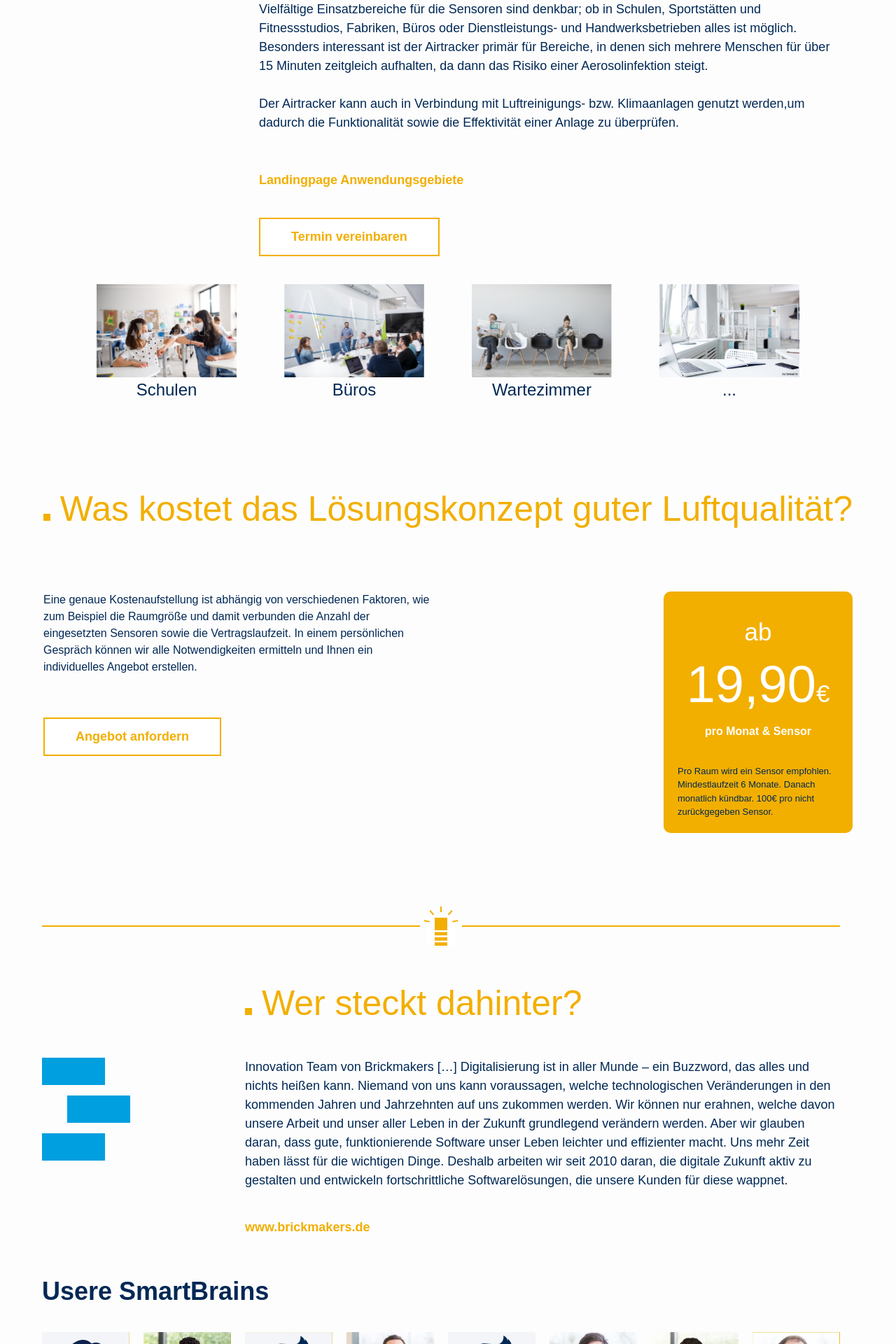
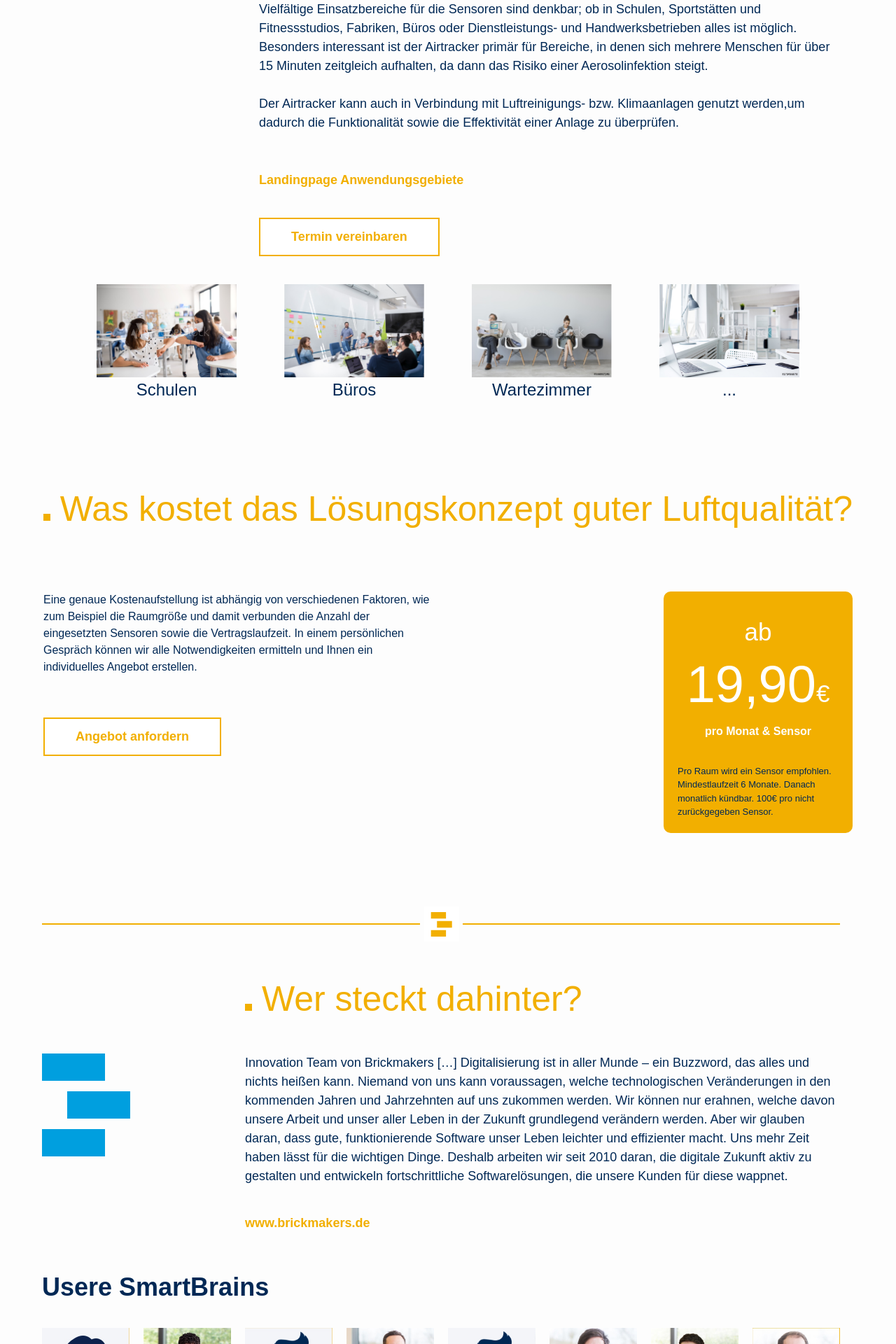
Before and after one commit to BrickmakersGmbH/smartbricks-website, a Jekyll site: the page built from pages/index.html, in a window 1280 px wide. Shown: the part 4480-6400 px from the top of the page at 70% size. Built offline with Jekyll 4.4.1, drawn with Linux system fonts in a browser that asks for light colours; some web fonts are replaced.

Commit message:
[BUEMO-12] replace light bulb for bricks

```diff
--- /dev/null
+++ b/_includes/amber-separator.html
@@ -0,0 +1,40 @@
+<div class="amber-container">
+  <div class="border"></div>
+  <svg class="amber" xmlns="http://www.w3.org/2000/svg" width="51" height="50" viewBox="0 0 51 50">
+    <g fill="none" fill-rule="evenodd">
+        <g>
+            <g>
+                <g>
+                    <path fill="#FFF" d="M0 0H50V50H0z" transform="translate(-774 -5354) translate(230 5354) translate(544.699)"/>
+                    <g fill="#F2AF00" fill-rule="nonzero">
+                        <path d="M30 12.857L30 22.143 8.571 22.143 8.571 12.857zM21.429 25.714L21.429 35 0 35 0 25.714zM21.429 0L21.429 9.286 0 9.286 0 0z" transform="translate(-774 -5354) translate(230 5354) translate(544.699) translate(10 8)"/>
+                    </g>
+                </g>
+            </g>
+        </g>
+    </g>
+</svg>
+  <div class="border"></div>
+</div>
+
+<style>
+.amber-container {
+    display: flex;
+    max-width: 1140px;
+    width: 100%;
+    align-items: center;
+
+}
+
+.border {
+ border: solid 1px #f2af00;
+ flex-grow: 2;
+ height: 0px;
+}
+
+.amber {
+    flex-grow: 0;
+    margin: 5px 5px;
+}
+
+</style>
--- a/_includes/light-bulb-separator.html
+++ /dev/null
@@ -1,58 +0,0 @@
-<div class="light-bulb-container">
-  <div class="border"></div>
-  <svg
-    xmlns="http://www.w3.org/2000/svg"
-    width="50"
-    height="56"
-    viewBox="0 0 50 56"
-    class="light-bulb"
-  >
-    <g fill="none" fill-rule="evenodd">
-      <g>
-        <g>
-          <g>
-            <path
-              fill="#FFF"
-              d="M4.301 16H44.301V56H4.301z"
-              transform="translate(-775 -5228) translate(230 5228) translate(545.699)"
-            />
-            <g fill="#F2AF00">
-              <path
-                d="M18 35.263V40H0v-4.737h18zm0-7.368v4.737H0v-4.737h18zm0-7.369v4.737H0v-4.737h18zM18 0v17.895H0V0h18z"
-                transform="translate(-775 -5228) translate(230 5228) translate(545.699) translate(15.301 16)"
-              />
-            </g>
-            <path
-              fill="#F2AF00"
-              d="M48.256 19.26l.347 1.97-7.879 1.39-.347-1.97 7.879-1.39zm-47.909 0l7.879 1.39-.348 1.97L0 21.23l.347-1.97zM39.284 5.09l1.532 1.285-5.143 6.128-1.532-1.286 5.143-6.128zm-29.965 0l5.142 6.127-1.532 1.286-5.142-6.128L9.32 5.089zM25.301 0v8h-2V0h2z"
-              transform="translate(-775 -5228) translate(230 5228) translate(545.699)"
-            />
-          </g>
-        </g>
-      </g>
-    </g>
-  </svg>
-  <div class="border"></div>
-</div>
-
-<style>
-.light-bulb-container {
-    display: flex;
-    max-width: 1140px;
-    width: 100%;
-    align-items: center;
-
-}
-
-.border {
- border: solid 1px #f2af00;
- flex-grow: 2;
- height: 0px;
-}
-
-.light-bulb {
-    flex-grow: 0;
-    margin: 5px 5px;
-}
-
-</style>
--- a/_includes/team.html
+++ b/_includes/team.html
@@ -1,7 +1,7 @@
 
 <div class="team-container">
   <div class="centerContainer">
-    {% include light-bulb-separator.html %} {% include spacing.html height="40" %}
+    {% include amber-separator.html %} {% include spacing.html height="40" %}
     <div class="grid-container">
       <svg
       xmlns="http://www.w3.org/2000/svg"
@@ -60,7 +60,7 @@
       {% endif %} {% endfor %}
     </div>
     {% include spacing.html height="40" %}
-    {% include light-bulb-separator.html %}
+    {% include amber-separator.html %}
   </div>
 </div>
 
```
Also changed, not shown: assets/icons/bricks-amber.svg (added).
